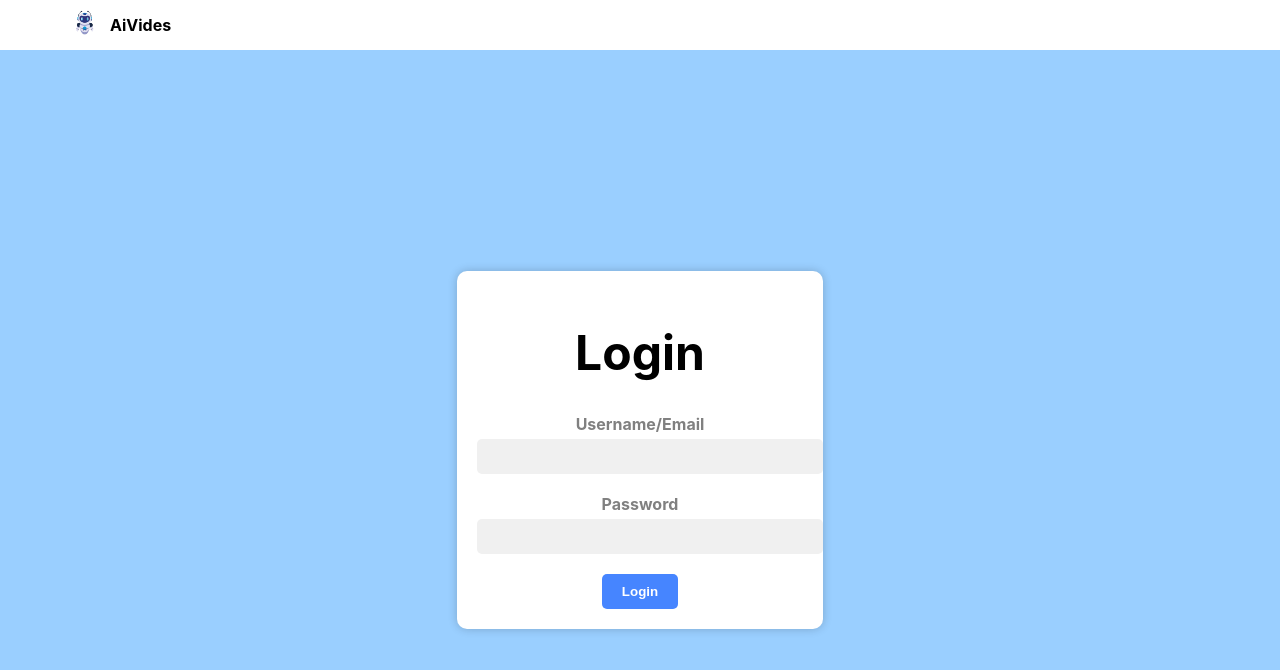
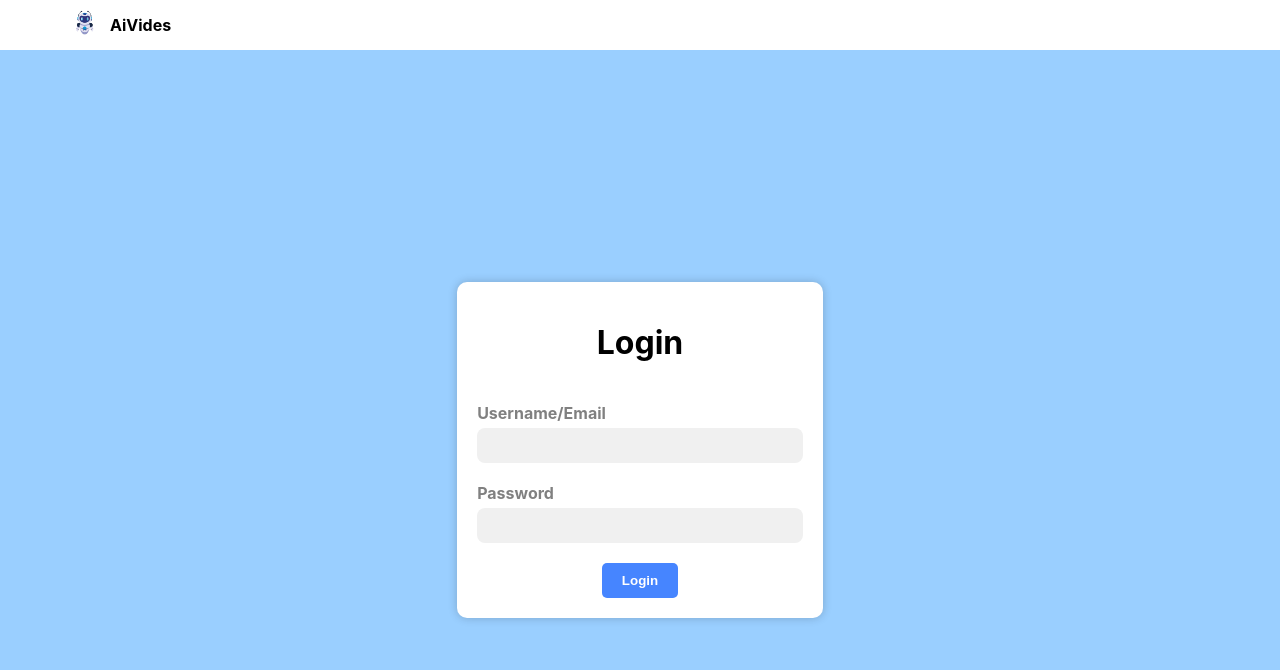
Before and after one commit to michelle264/devhack, a React (Create React App) app: page /register in a window 1280 px wide. Shown: the top 670 px of the page. Built offline with nearby package versions, Linux system fonts and the light colour scheme.

Commit message:
LoginReal changes

```diff
--- a/src/components/Homepage/LoginReal.css
+++ b/src/components/Homepage/LoginReal.css
@@ -12,29 +12,35 @@
     padding: 20px;
     text-align: center;
     box-shadow: 0px 0px 10px rgba(0, 0, 0, 0.2);
+    display: flex;
+    flex-direction: column;
+    align-items: center;
   }
 
   .login-header {
-    font-size: 24px;
+    font-size: 16px;
     font-weight: bold;
     color: black;
   }
 
   .form-group {
     margin-top: 20px;
+    text-align: left;
+    width: 100%;
   }
 
   label {
     font-weight: bold;
     color: grey;
+    margin-bottom: 5px;
   }
 
   .text-input {
-    width: 100%;
+    width: 94%;
     padding: 10px;
     border: none;
     background-color: #f0f0f0;
-    border-radius: 5px;
+    border-radius: 8px;
     margin-top: 5px;
   }
 
```
